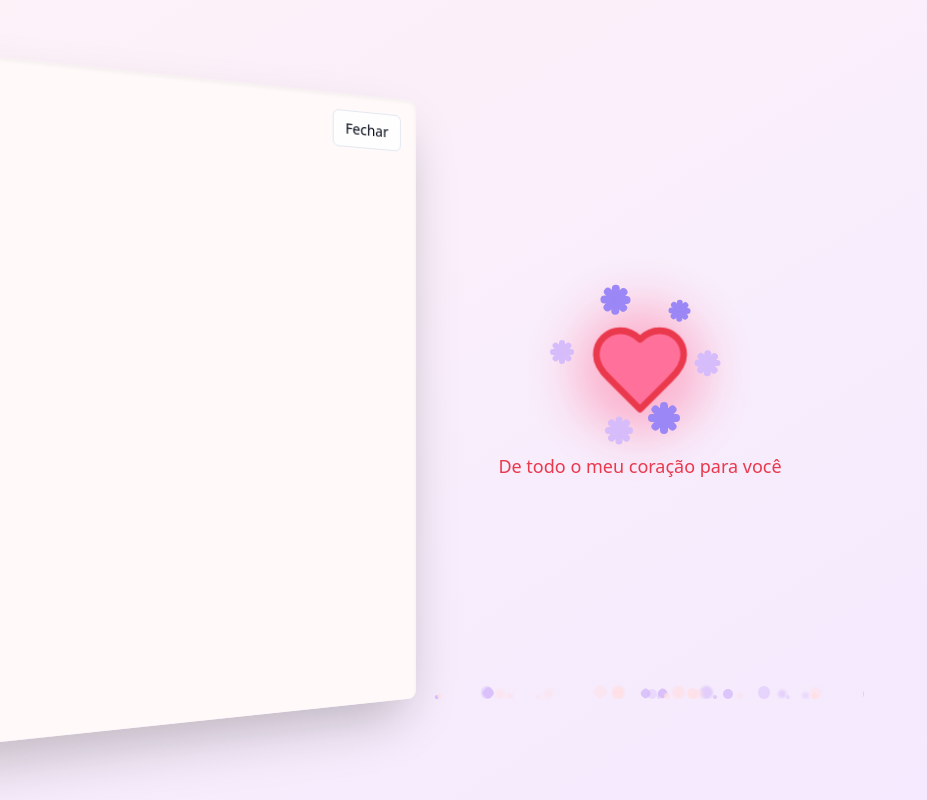
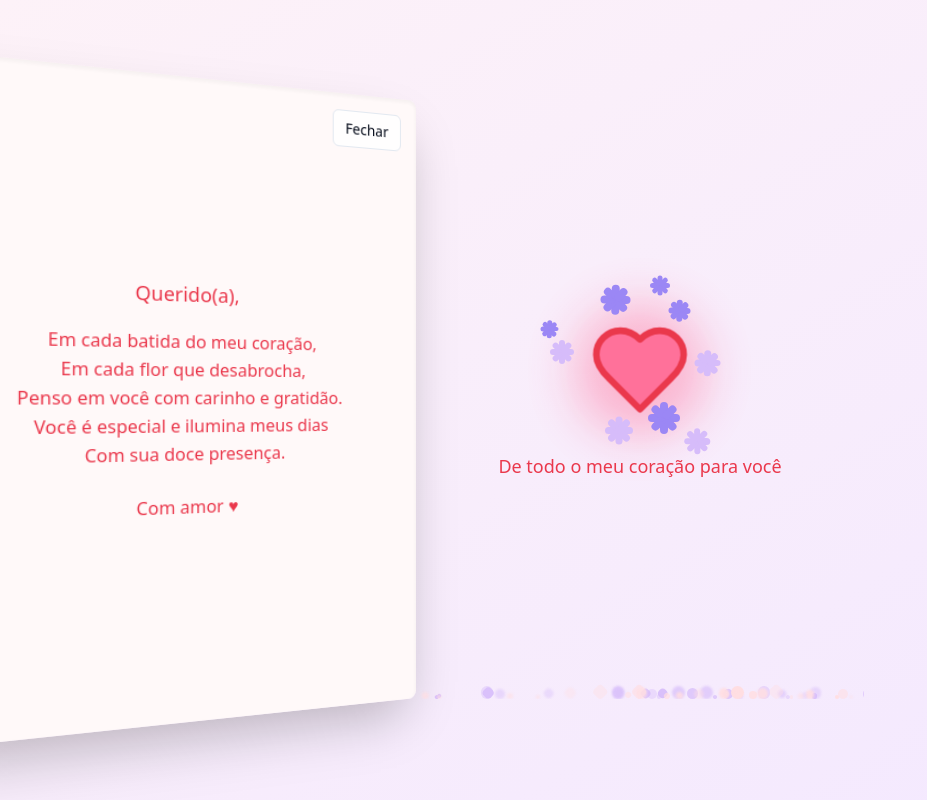
Before and after one commit to LayonBH4L/For-Danny, a React (Vite) app: page / in a window 1280 px wide. Both pictures are taken after a click on the button "Abrir". Shown: the whole page, without its empty margins (0-927 px from the left). Built offline with nearby package versions, Linux system fonts and the light colour scheme.

Commit message:
feat: Add card content and flower animations
Adds a message to the card back and animates flowers.

```diff
--- a/src/components/MagicalCard.tsx
+++ b/src/components/MagicalCard.tsx
@@ -1,4 +1,3 @@
-
 import React, { useState, useRef, useEffect } from 'react';
 import { Button } from '@/components/ui/button';
 import { cn } from '@/lib/utils';
@@ -88,6 +87,21 @@ const MagicalCard = () => {
                 Fechar
               </Button>
             </div>
+            <div className="absolute inset-0 flex flex-col items-center justify-center p-8 text-center">
+              <p className="text-love-dark text-lg font-medium mb-4 leading-relaxed">
+                Querido(a),
+              </p>
+              <p className="text-love-dark text-md mb-6 leading-relaxed">
+                Em cada batida do meu coração,<br/>
+                Em cada flor que desabrocha,<br/>
+                Penso em você com carinho e gratidão.<br/>
+                Você é especial e ilumina meus dias<br/>
+                Com sua doce presença.
+              </p>
+              <p className="text-love-dark text-md font-medium">
+                Com amor ♥
+              </p>
+            </div>
           </div>
         </div>
 
@@ -109,7 +123,7 @@ const MagicalCard = () => {
               {/* Center heart */}
               <Heart size={100} animated={showContent} />
 
-              {/* Surrounding flowers */}
+              {/* Surrounding flowers - Adicionando mais flores */}
               <div className="absolute top-[-35px] left-[10px]">
                 <Flower size={30} delay={0.3} variant="detailed" />
               </div>
@@ -128,6 +142,16 @@ const MagicalCard = () => {
               <div className="absolute bottom-[-20px] right-[10px]">
                 <Flower size={32} delay={0.7} variant="detailed" />
               </div>
+              {/* Novas flores adicionadas */}
+              <div className="absolute top-[-45px] right-[20px]">
+                <Flower size={20} delay={0.8} variant="detailed" />
+              </div>
+              <div className="absolute bottom-[-40px] right-[-20px]">
+                <Flower size={25} color="text-flower-light" delay={0.9} variant="detailed" />
+              </div>
+              <div className="absolute top-[0px] left-[-50px]">
+                <Flower size={18} delay={1.0} variant="detailed" />
+              </div>
             </div>
 
             {/* Message */}
@@ -141,14 +165,14 @@ const MagicalCard = () => {
             <ParticleEffect
               isActive={showContent}
               color="bg-flower-light"
-              count={15}
-              duration={3000}
+              count={25}
+              duration={3500}
             />
             <ParticleEffect
               isActive={showContent}
               color="bg-love-light"
-              count={15}
-              duration={2500}
+              count={25}
+              duration={3000}
             />
           </div>
         </div>
```
